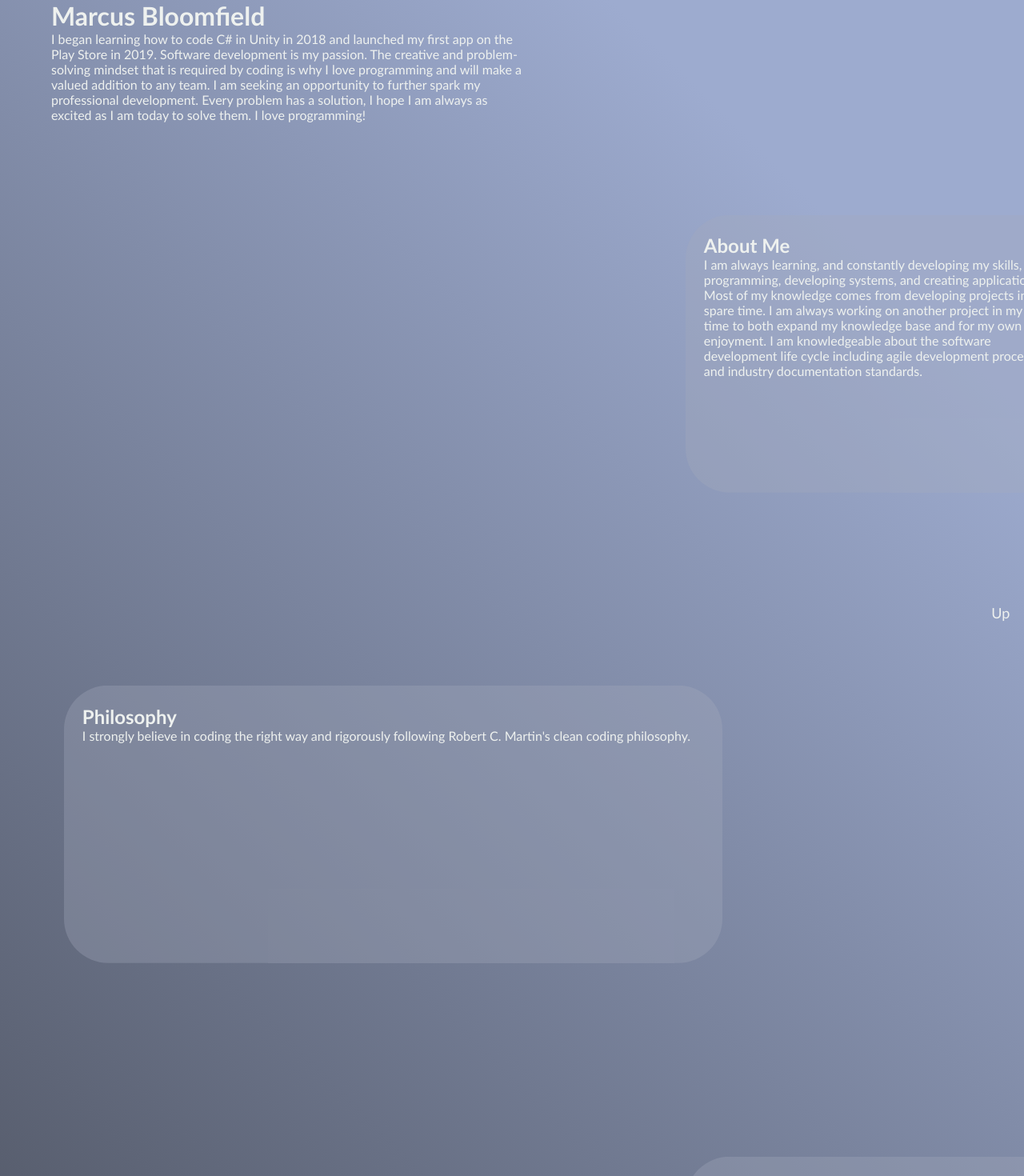
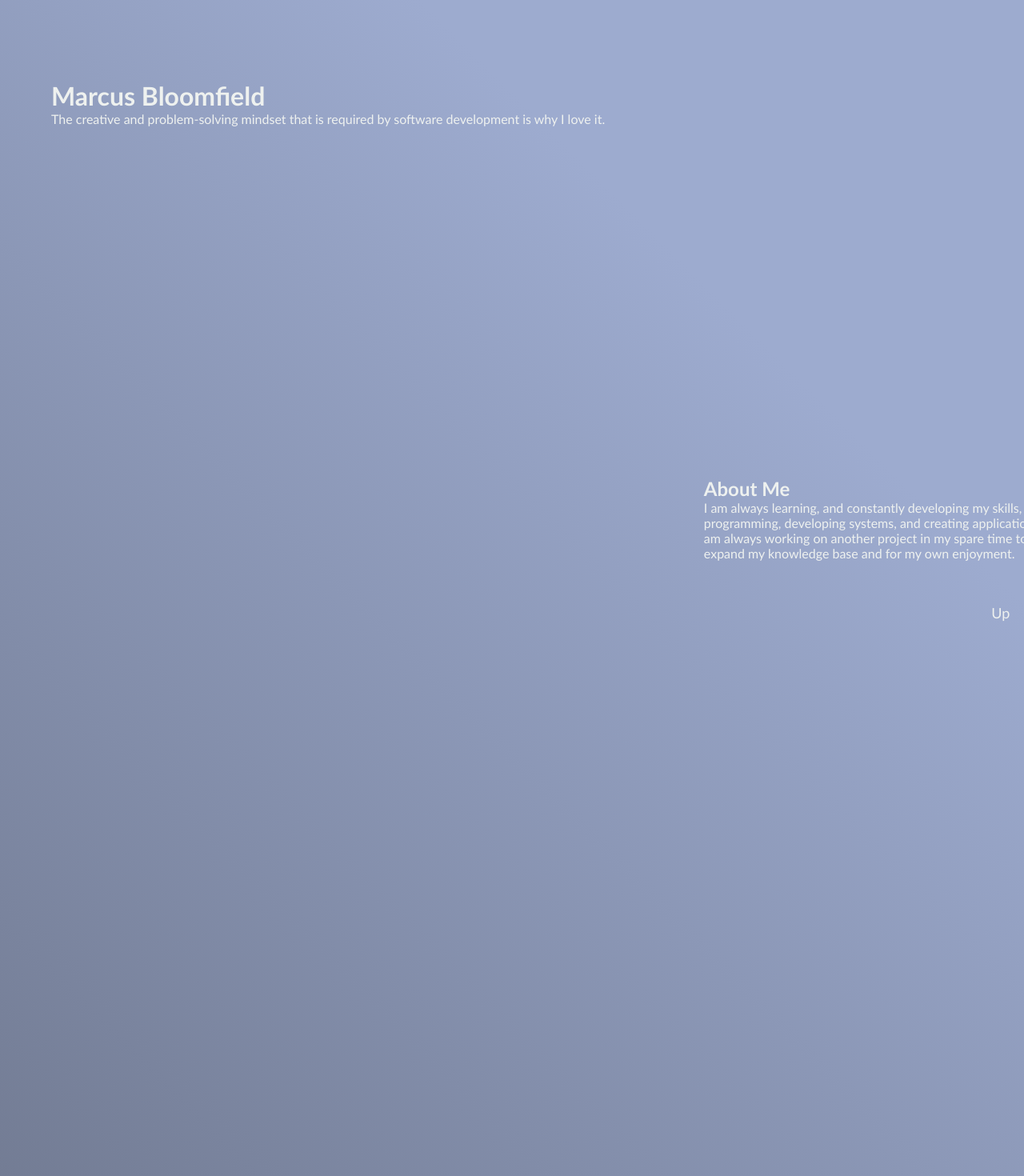
Before and after one commit to MarcusBloomfield/ResumeWebsiteV3, a React (Create React App) app: page / in a window 1280 px wide. Shown: the top 1470 px of the page at 80% size. Built offline with nearby package versions, Linux system fonts and the light colour scheme.

Commit message:
Beauty in simplicity

```diff
--- a/src/Components/AboutMe.js
+++ b/src/Components/AboutMe.js
@@ -4,7 +4,7 @@ export default function AboutMe() {
         <div className="aboutMe" data-aos="fade-in">
             <h2>About Me</h2 >
             <div className="aboutMeDetails">
-                <div> I am always learning, and constantly developing my skills, I love programming, developing systems, and creating applications. Most of my knowledge comes from developing projects in my spare time. I am always working on another project in my spare time to both expand my knowledge base and for my own enjoyment. I am knowledgeable about the software development life cycle including agile development processes and industry documentation standards. </div>
+                <div> I am always learning, and constantly developing my skills, I love programming, developing systems, and creating applications. I am always working on another project in my spare time to both expand my knowledge base and for my own enjoyment. </div>
                 <img src="./ProfilePic.jpg" className="aboutMePhoto" />
             </div>
         </div>
--- a/src/Components/Header.js
+++ b/src/Components/Header.js
@@ -3,12 +3,7 @@ export default function Header() {
         <div className="header">
             <h1> Marcus Bloomfield </h1>
             <div className="headerAbout">
-                I began learning how to code C# in Unity in 2018 and launched my
-                first app on the Play Store in 2019. Software development is my passion.
-                The creative and problem-solving mindset that is required by coding is why I love programming and will make a valued addition to any team.
-                I am seeking an opportunity to further spark my professional development.
-                Every problem has a solution, I hope I am always as excited as I am today to solve them.
-                I love programming!
+                The creative and problem-solving mindset that is required by software development is why I love it.
             </div>
         </div>
     );
--- a/src/Components/NavBar.js
+++ b/src/Components/NavBar.js
@@ -4,7 +4,7 @@ import { animateScroll as scroll } from 'react-scroll'
 export default function NavBar() {
     return (
         <div className="navBar">
-            <button className="navButton" onClick={() => scroll.scrollTo(1888)}> Projects </button>
+            <button className="navButton" onClick={() => scroll.scrollTo(3444)}> Projects </button>
             <button className="navButton" onClick={() => scroll.scrollToBottom()} > Contact </button>
             <button className="navButton" > Github </button>
         </div>
--- a/src/Components/Philosophy.js
+++ b/src/Components/Philosophy.js
@@ -4,7 +4,7 @@ export default function Philosophy({ ...props }) {
             <h2> Philosophy </h2 >
             <div className="philosophyDetails">
                 <div>
-                    I strongly believe in coding the right way and rigorously following Robert C. Martin's clean coding philosophy.
+                    I strongly believe in coding the right way and rigorously follow Robert C. Martin's clean coding philosophy.
                 </div>
             </div>
         </div>
--- a/src/Css/AboutMe.css
+++ b/src/Css/AboutMe.css
@@ -1,5 +1,5 @@
 .aboutMe {
-    background-color: hsla(225, 15%, 69%, 0.33);
+    background-color: hsla(225, 15%, 69%, 0);
     grid-column: 3/3;
     grid-row: 2/2;
     border-radius: 55px;
--- a/src/Css/Header.css
+++ b/src/Css/Header.css
@@ -4,6 +4,6 @@
 }
 
 .headerAbout {
-    width: 600px;
+    width: 700px;
     height: 33%;
 }
--- a/src/Css/Home.css
+++ b/src/Css/Home.css
@@ -1,5 +1,5 @@
 .home {
-    height: 100%;
+    height: 5000px;
     display: grid;
     grid-template-rows: 1.3fr 5fr 5fr 5fr 1fr 6fr 1fr;
     grid-template-columns: 5% 1fr 1fr 5%;
--- a/src/Css/Philosophy.css
+++ b/src/Css/Philosophy.css
@@ -1,5 +1,5 @@
 .philosophy {
-    background-color: hsla(225, 15%, 69%, 0.33);
+    background-color: hsla(225, 15%, 69%, 0);
     grid-column: 2/2;
     grid-row: 3/3;
     border-radius: 55px;
--- a/src/Css/ProjectPopUp.css
+++ b/src/Css/ProjectPopUp.css
@@ -1,7 +1,7 @@
 .popUp {
     grid-column: 3/3;
     grid-row: 6/6;
-    background-color: hsla(225, 15%, 69%, 0.149);
+    background-color: hsla(225, 15%, 69%, 0.03);
 
     display: grid;
     grid-template-columns: .5fr 19fr .5fr;
--- a/src/Css/ProjectTile.css
+++ b/src/Css/ProjectTile.css
@@ -1,5 +1,5 @@
 .tile {
-    background-color: hsla(225, 15%, 69%, 0.33);
+    background-color: hsla(225, 15%, 69%, 0);
     color: #EEF1EF;
     border: none;
     width: 300px;
--- a/src/Css/Summary.css
+++ b/src/Css/Summary.css
@@ -1,5 +1,5 @@
 .summary {
-    background-color: hsla(225, 15%, 69%, 0.33);
+    background-color: hsla(225, 15%, 69%, 0);
     grid-column: 3/3;
     grid-row: 4/4;
     border-radius: 55px;
```
Also changed, not shown: 1 other file (tests, documents, lock files or other folders).
